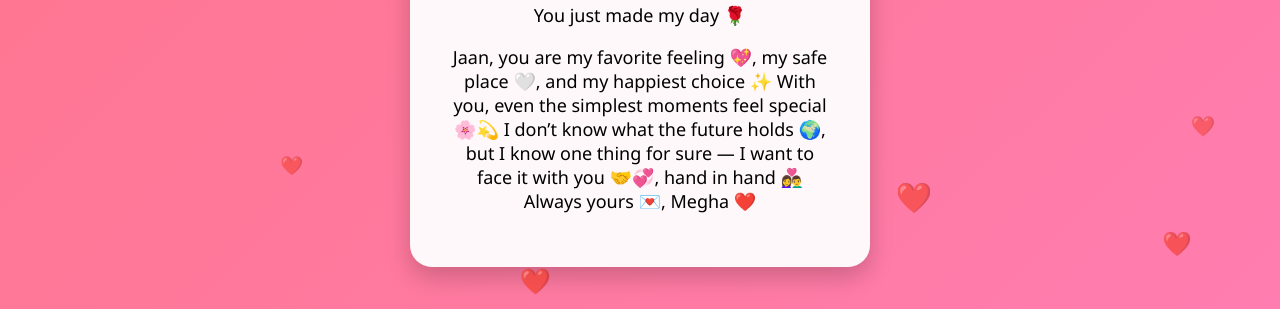
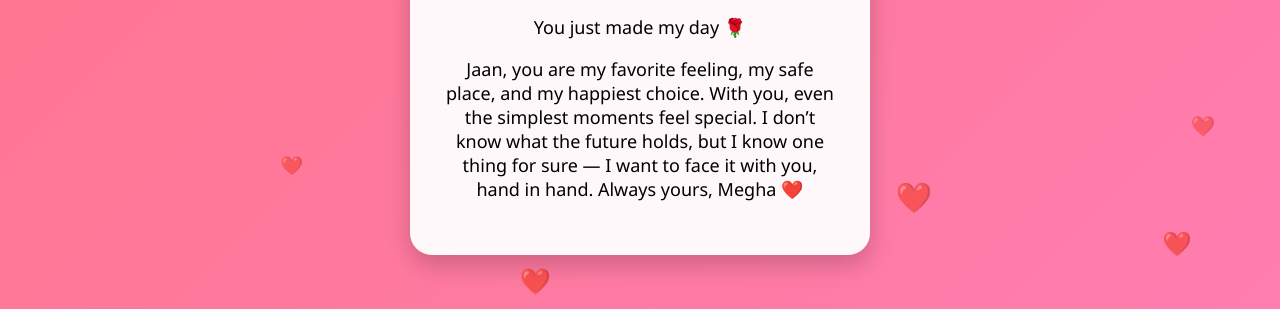
Before and after one commit to megharungta04-spec/valentine, a plain HTML site: page index.html in a window 1280 px wide. Both pictures are taken after a click on the button "Yes 💖". Shown: the part 324-633 px from the top of the page. Drawn offline with Linux system fonts and the light colour scheme.

Commit message:
Update index.html

```diff
--- a/index.html
+++ b/index.html
@@ -112,14 +112,15 @@ function yes() {
     <div class="container">
       <h1>YAYYYY 🥰💖</h1>
       <p>You just made my day 🌹</p>
-      <p>Jaan, you are my favorite feeling 💖, my safe place 🤍, and my happiest choice ✨
-With you, even the simplest moments feel special 🌸💫
+      <p>Jaan, you are my favorite feeling, my safe place, and my happiest choice.
+With you, even the simplest moments feel special.
 
-I don’t know what the future holds 🌍, but I know one thing for sure —
-I want to face it with you 🤝💞, hand in hand 👩‍❤️‍👨
+I don’t know what the future holds, but I know one thing for sure —
+I want to face it with you, hand in hand.
 
-Always yours 💌,
+Always yours,
 Megha ❤️
+
 </p>
     </div>
   `;
```
